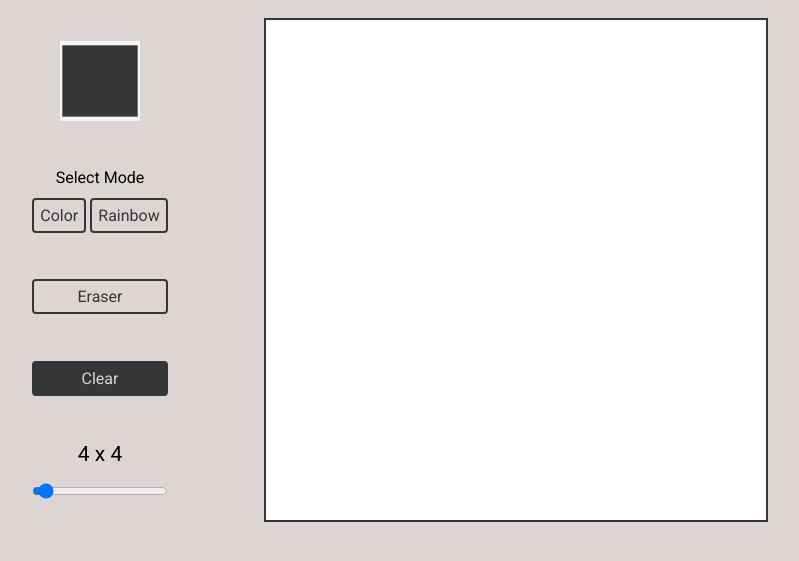
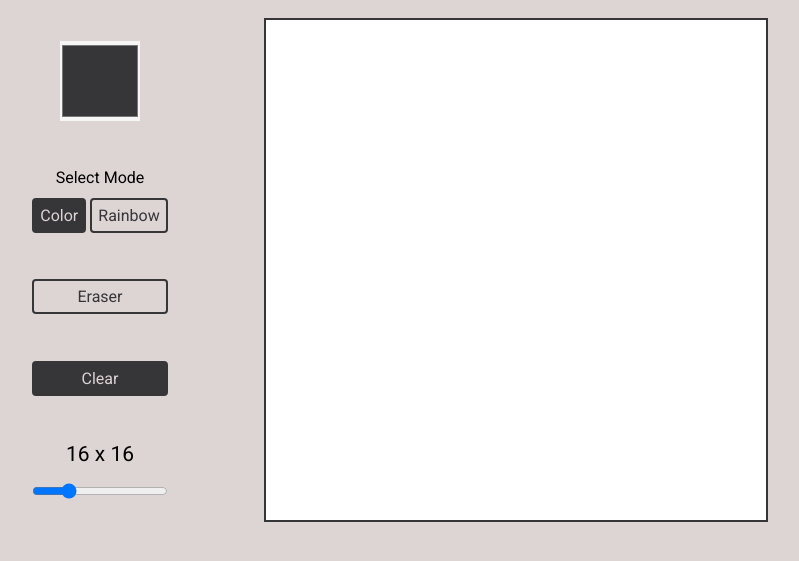
Before and after one commit to NeoCorpse/etch-a-sketch, a plain HTML site: page index.html in a window 1280 px wide. Shown: the part 99-660 px from the top of the page, without its empty margins (240-1039 px from the left). Drawn offline with Linux system fonts and the light colour scheme.

Commit message:
Set default mode to color on load

```diff
--- a/index.html
+++ b/index.html
@@ -21,8 +21,8 @@
 				</div>
 				<button class="eraser">Eraser</button>
 				<button class="clear">Clear</button>
-				<div class="label">4 x 4</div>
-				<input id="range" type="range" min="1" max="64" value="4" />
+				<div class="label">16 x 16</div>
+				<input id="range" type="range" min="1" max="64" value="16" />
 			</div>
 			<div class="grid"></div>
 		</div>
--- a/script.js
+++ b/script.js
@@ -8,7 +8,7 @@ const colorModeButton = document.querySelector('.colorMode');
 const rainbowModeButton = document.querySelector('.rainbowMode');
 const eraserButton = document.querySelector('.eraser');
 const clearButton = document.querySelector('.clear');
-let currentMode = '';
+let currentMode = 'color';
 let eraseOn = false;
 
 updateGrid(); //Updates grid based on base value (16)
--- a/style.css
+++ b/style.css
@@ -83,6 +83,8 @@ input[type='color'] {
 .colorMode {
 	margin-right: auto;
 	flex: 2;
+	background-color: #363538;
+	color: #ddd4d4;
 }
 
 .label {
```
